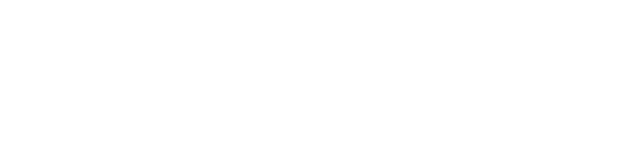
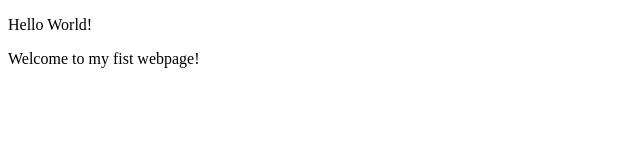
Before and after one commit to NgatiaJeffers/My-fisrt-webpage, a plain HTML site: page index.html in a window 1280 px wide. Shown: the whole page, without its empty margins (0-640 px from the left). Drawn offline with Linux system fonts and the light colour scheme.

Commit message:
add paragraph block elements to the page

```diff
--- a/index.html
+++ b/index.html
@@ -6,6 +6,7 @@
     <title>My First Webpage!</title>
 </head>
 <body>
-
+    <p>Hello World!</p>
+    <p>Welcome to my fist webpage!</p>
 </body>
 </html>
```
